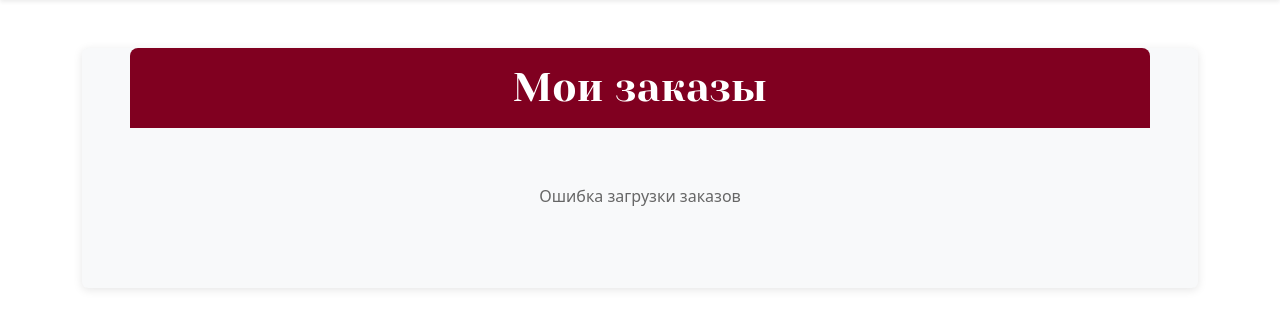
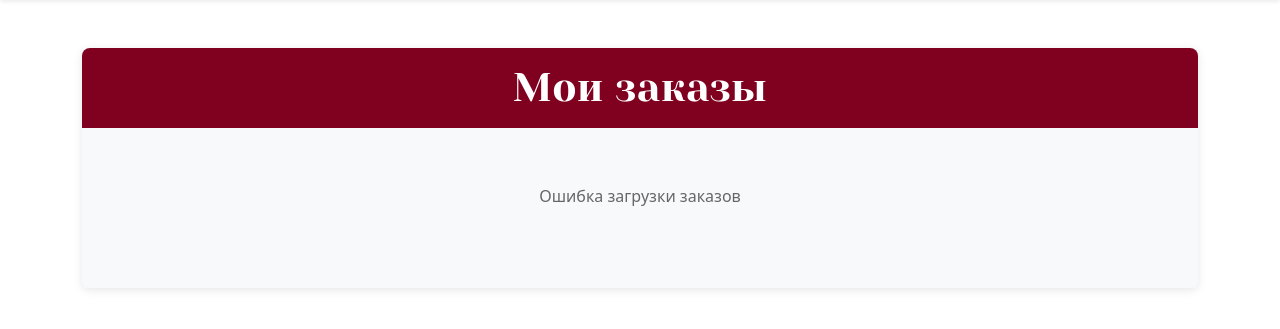
Before and after one commit to ulyanaast/web-shop-2025, a Flask app: page /web-shop-2025/orders in a window 1280 px wide. Shown: the part 82-411 px from the top of the page. Run offline with Flask 3, Linux system fonts and the light colour scheme.

Commit message:
Update orders.css

```diff
--- a/frontend/static/css/orders.css
+++ b/frontend/static/css/orders.css
@@ -19,7 +19,7 @@ header .nav-icon .badge {
     font-family: 'Yeseva One', serif;
     font-weight: normal;
     padding: 1rem;
-    margin: -1.5rem 1.5rem 1.5rem 1.5rem;
+    margin: -1.5rem -1.5rem 1.5rem -1.5rem;
     text-align: center;
     border-radius: 8px 8px 0 0;
 }
```
